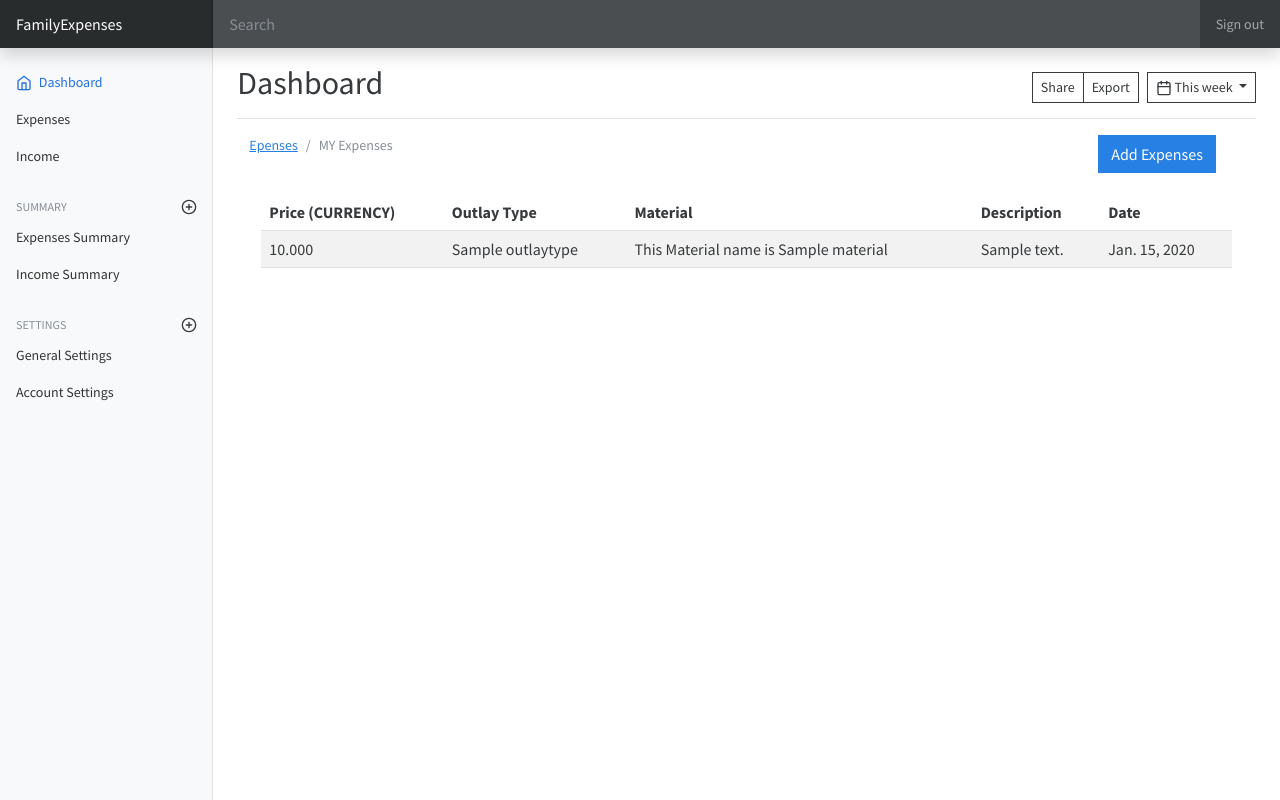
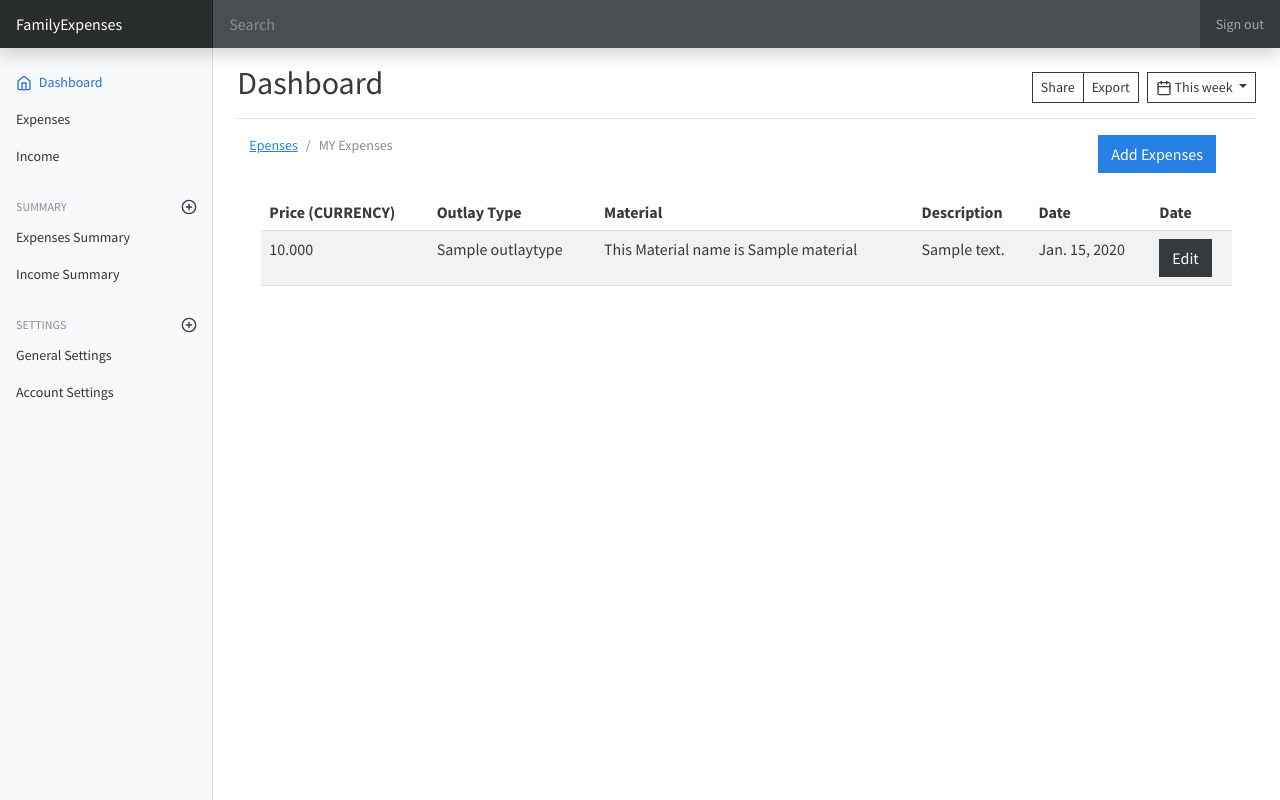
Before and after one commit to Mouiad-JRA/FamilyExpenses, a Django app: page /home in a window 1280 px wide. Run offline with Django 4.2, Linux system fonts and the light colour scheme; a user stored in the database is signed in; tables that the repository leaves empty hold one stand-in row (values such as "Sample post"); some libraries are stand-ins or nearby versions.

Commit message:
feat: add outlay edit ep

```diff
--- a/expense/views.py
+++ b/expense/views.py
@@ -45,3 +45,35 @@ def add_expense(request):
                                   material=material, outlay_type=outlay_type)
         messages.success(request, 'Outlay Saved successfully')
         return redirect("expenses-dash:expenses")
+
+def expense_edit(request, id):
+    expense = Outlay.objects.get(pk=id)
+    ctx = {
+        "expense" :expense
+    }
+    if request.method == 'GET':
+        return render(request, 'expenses/edit_expense.html', ctx)
+
+    elif request.method == 'POST':
+        price = request.POST['price']
+        description = request.POST['description']
+        date = request.POST['date']
+        outlay_type = request.POST['outlay_type']
+        material = request.POST['material']
+
+        if not price:
+            messages.error(request, 'Price is required')
+            return render(request, 'expenses/add_expense.html', ctx)
+        if not description:
+            messages.error(request, 'Description is required')
+            return render(request, 'expenses/add_expense.html', ctx)
+        if not date:
+            messages.error(request, 'Date is required')
+            return render(request, 'expenses/add_expense.html', ctx)
+        if outlay_type and material:
+            outlay_type = OutlayType.objects.get(name=outlay_type)
+            material = Material.objects.get(name=material)
+            Outlay.objects.create(owner=request.user, price=price, date=date, description=description,
+                                  material=material, outlay_type=outlay_type)
+        messages.success(request, 'Outlay Saved successfully')
+        return redirect("expenses-dash:expenses")
--- a/templates/expenses/index.html
+++ b/templates/expenses/index.html
@@ -38,6 +38,7 @@
            <th>{% trans "Material" %}</th>
            <th>{% trans "Description" %}</th>
             <th>{% trans "Date" %}</th>
+            <th>{% trans "Date" %}</th>
 
         </tr>
         </thead>
@@ -59,6 +60,8 @@
             <td>
                 {{ outlay.date }}
             </td>
+         <th><a href="{% url "expenses-dash:edit" expense %}" class="btn btn-secondary">
+             {% trans "Edit" %}</a> </th>
 
         </tr>
         {% endfor %}
```
Also changed, not shown: templates/expenses/edit_expense.html (added, +10 -0 lines).
